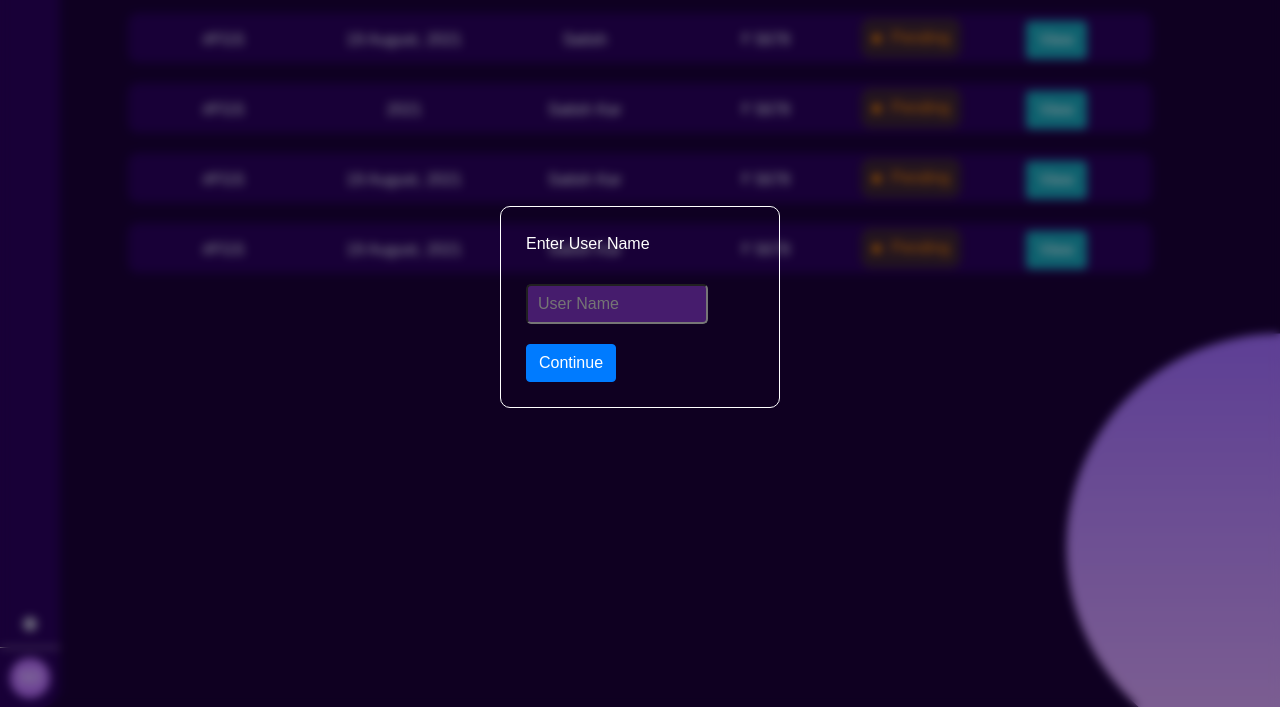
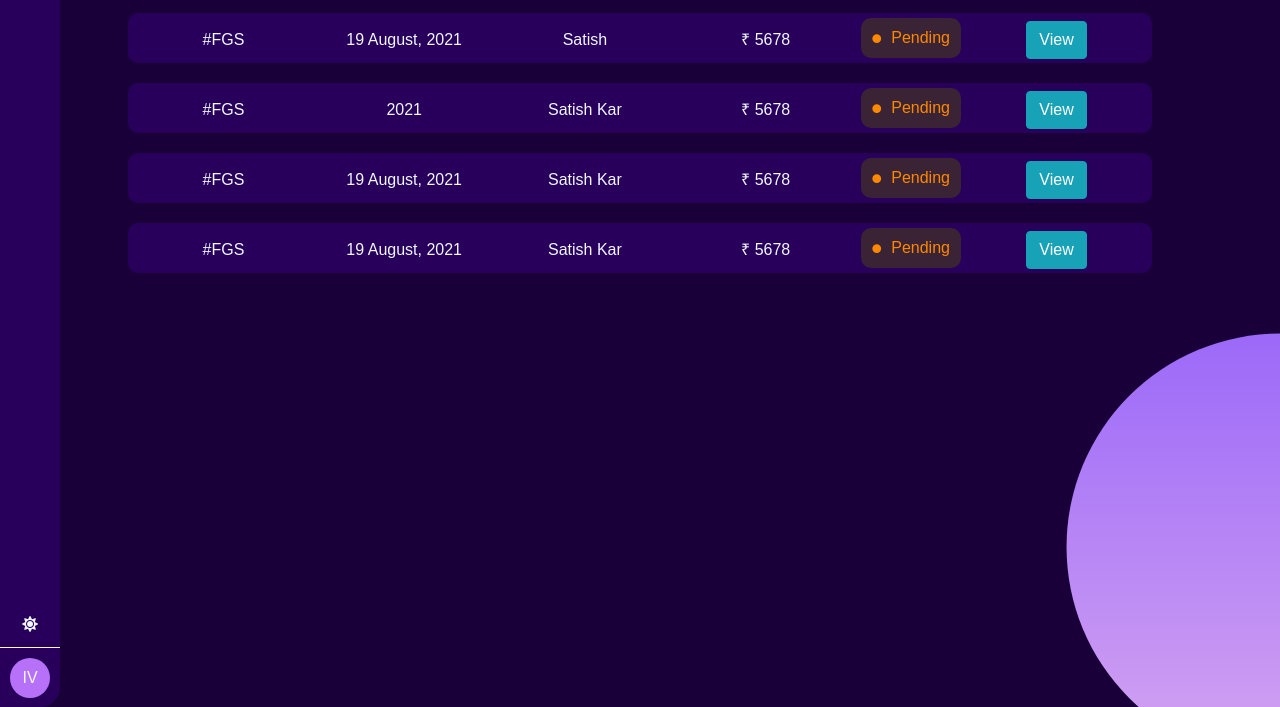
Before and after one commit to sayantanD1999/Invoice, a plain HTML site: page index.html in a window 1280 px wide. Shown: the part 93-800 px from the top of the page. Drawn offline with nearby package versions, Linux system fonts and the light colour scheme.

Commit message:
Update index.html

```diff
--- a/index.html
+++ b/index.html
@@ -23,7 +23,7 @@
 <body>
 
 
-  <div class="user_name">
+<!--   <div class="user_name">
     <div>
       <label for="">Enter User Name</label>
       <input type="text" id="username" placeholder="User Name" class="inp">
@@ -31,7 +31,7 @@
     </div>
 
   </div>
-
+ -->
 
   <div class="side_nav">
     <div class="logo">
@@ -42,7 +42,7 @@
         <i class="fas fa-sun" id="theme_icon" onclick="change_theme(this)"></i>
       </div>
       <div class="user">
-        <span id="set_user">SD</span>
+        <span id="set_user">IV</span>
       </div>
     </div>
   </div>
```
